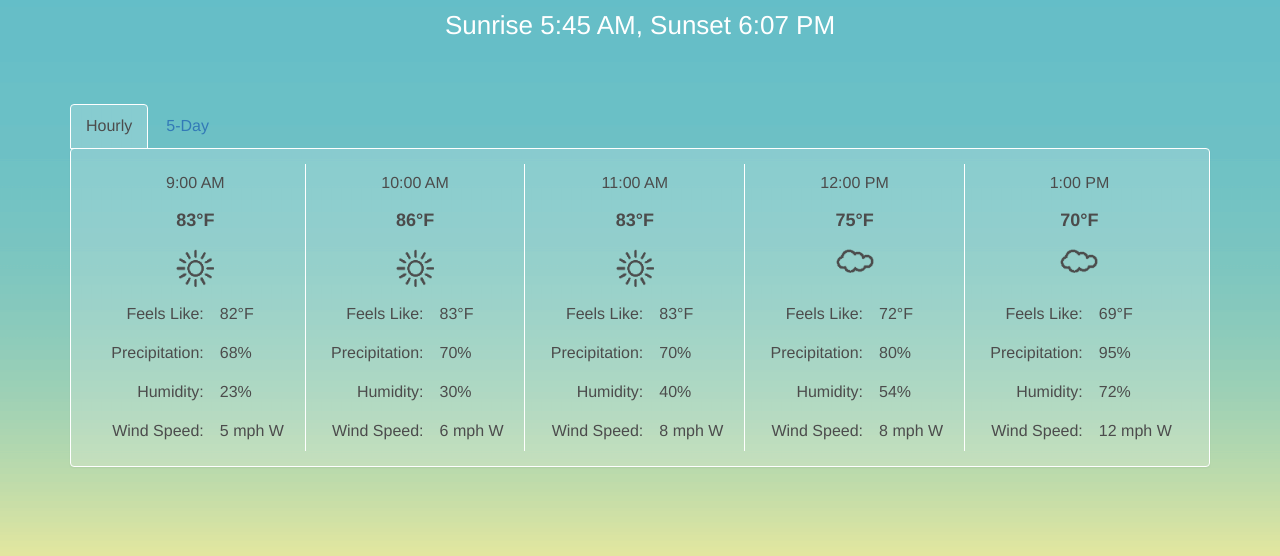
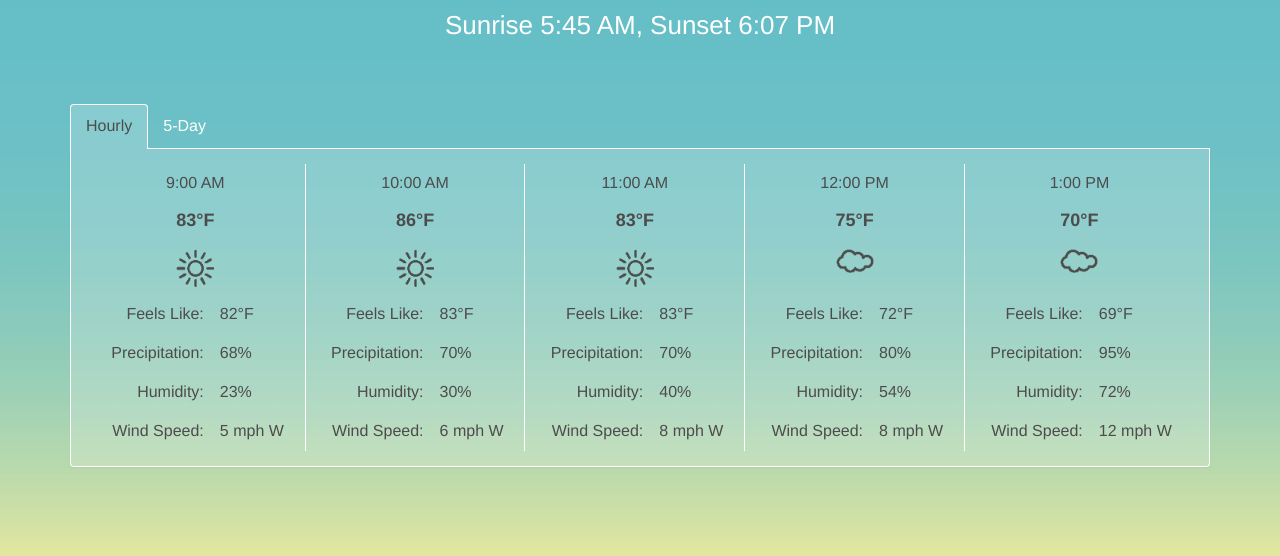
Before and after one commit to fchandra09/weather-buddy, a PHP site: page / in a window 1280 px wide. Shown: the part 166-722 px from the top of the page. Run offline with PHP 8.4, Linux system fonts and the light colour scheme; data that the repository does not hold is empty; some libraries are stand-ins or nearby versions; some web fonts are replaced.

Commit message:
Created table-panel layout to fix transparency issue when there are tabs.

```diff
--- a/application/views/home/today_weather.php
+++ b/application/views/home/today_weather.php
@@ -34,16 +34,18 @@
 		Sunrise 5:45 AM, Sunset 6:07 PM
 	</div>
 
-	<ul class="nav nav-tabs weather-tabs">
-		<li id="hourly-tab" class="active">
-			<a href="#">Hourly</a>
-		</li>
-		<li id="future-tab">
-			<a href="#">5-Day</a>
-		</li>
-	</ul>
-	<div class="panel panel-default weather-details today">
-		<div class="panel-body">
+	<table class="table-panel weather-details">
+		<tr class="table-panel-tabs">
+			<td id="hourly-tab" class="table-panel-tab active" width="1%">
+				Hourly
+			</td>
+			<td id="future-tab" class="table-panel-tab" width="1%">
+				5-Day
+			</td>
+			<td></td>
+		</tr>
+		<tr class="table-panel-content">
+			<td colspan="100%">
 				<div class="table-responsive">
 					<table id="hourly-table" class="table today-details">
 						<tbody>
@@ -144,8 +146,9 @@
 						</tbody>
 					</table>
 				</div>
-		</div>
-	</div>
+			</td>
+		</tr>
+	</table>
 </div>
 
 <script>
--- a/public/css/weather-buddy.css
+++ b/public/css/weather-buddy.css
@@ -124,6 +124,52 @@ body {
 	background-position: left top;
 	background-color: transparent;
 	border-color: #fff;
+}
+
+.table-panel {
+	margin-bottom: 20px;
+	border-collapse: separate;
+}
+.table-panel-tabs > td {
+	background-image: none;
+	border-top: 1px solid transparent;
+	border-bottom: 1px solid #fff;
+}
+.table-panel-tab {
+	cursor: pointer;
+	white-space: nowrap;
+	margin-right: 3px;
+	padding: 10px 15px;
+	line-height: 1.42857143;
+	color: #fff;
+}
+.table-panel-tab:hover {
+	border: 1px solid #fff;
+	border-radius: 4px 4px 0 0;
+	color: #4c4c4c;
+}
+.table-panel-tab.active {
+	border: 1px solid #fff;
+	border-bottom: none;
+	border-radius: 4px 4px 0 0;
+	cursor: default;
+	color: #4c4c4c;
+}
+.table-panel-content,
+.table-panel-tab:hover,
+.table-panel-tab.active {
+	background-image: url("../img/transparent.png");
+	background-repeat: repeat;
+	background-position: left top;
+	background-color: transparent;
+}
+.table-panel-content > td {
+	-webkit-box-shadow: 0 1px 2px rgba(0, 0, 0, .05);
+			box-shadow: 0 1px 2px rgba(0, 0, 0, .05);
+	border: 1px solid #fff;
+	border-radius: 0 0 4px 4px;
+	border-top: none;
+	padding: 15px;
 }
 
 @media screen and (max-width: 767px) {
@@ -269,9 +315,6 @@ body {
 .weather-details {
 	margin: 60px 0 20px;
 }
-.weather-details.today {
-	margin-top: 0;
-}
 .weather-details .table {
 	margin-bottom: 0;
 }
```
Lines whose indentation alone changed are shown as unchanged.
